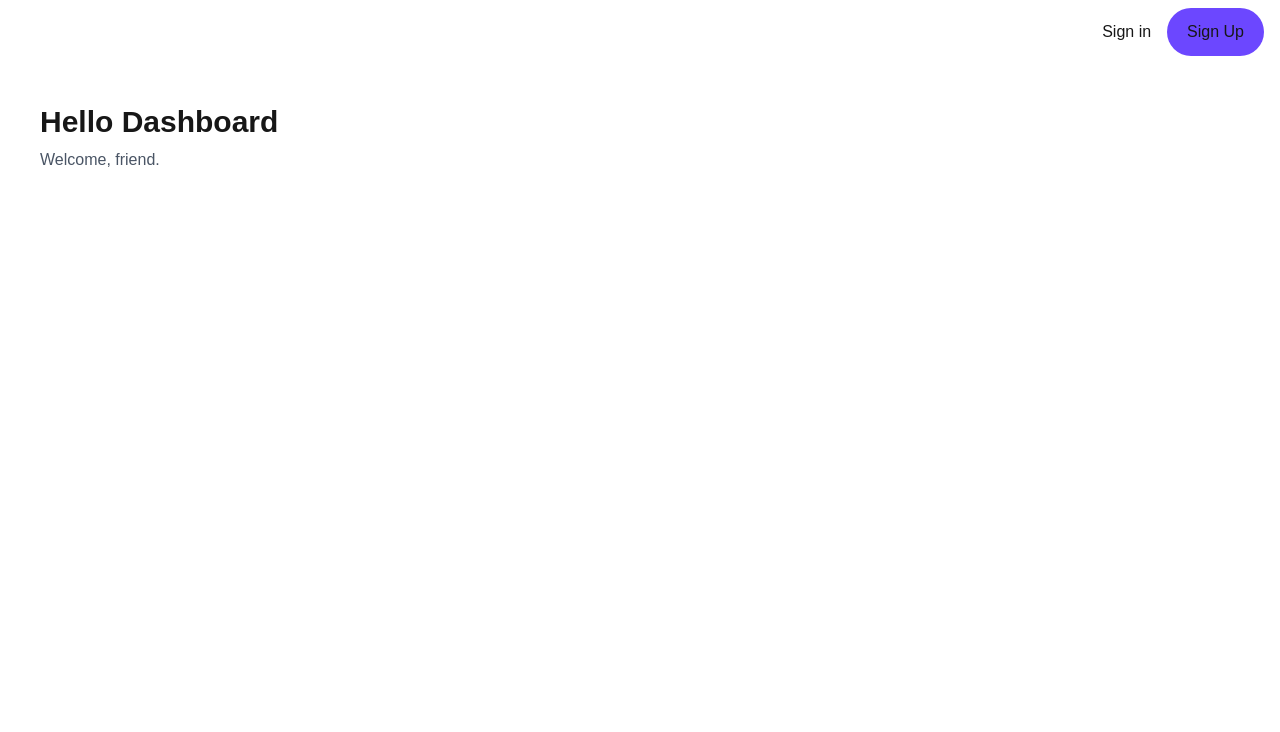
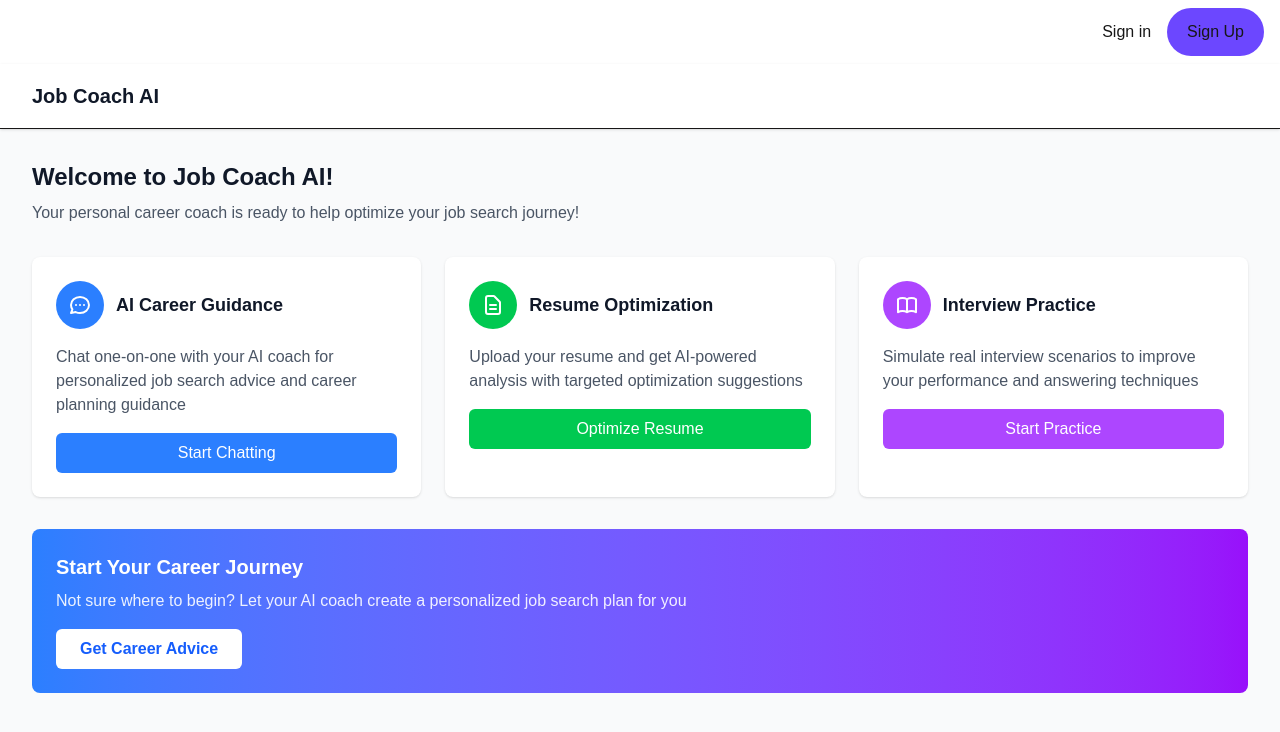
Before and after one commit to ivytas0905/AI-job-coach, a Next.js app in the folder web/: page /dashboard in a window 1280 px wide. Shown: the top 732 px of the page. Built offline with nearby package versions, Linux system fonts and the light colour scheme; no server answers.

Commit message:
complete the dashboard page
basic functions

```diff
--- a/web/src/app/dashboard/page.tsx
+++ b/web/src/app/dashboard/page.tsx
@@ -1,12 +1,117 @@
 import React from 'react'
 import { currentUser } from "@clerk/nextjs/server"
 
-export default async function Dashboard() {
-  const user = await currentUser()
+import { UserButton } from "@clerk/nextjs";
+
+export default function Dashboard() {
   return (
-    <main className="p-10">
-      <h1 className="text-3xl font-bold">Hello Dashboard</h1>
-      <p className="mt-2 text-gray-600">Welcome, {user?.firstName || "friend"}.</p>
-    </main>
-  )
+    <div className="min-h-screen bg-gray-50">
+      {/* 顶部导航 */}
+      <nav className="bg-white shadow-sm border-b">
+        <div className="max-w-7xl mx-auto px-4 sm:px-6 lg:px-8">
+          <div className="flex justify-between items-center h-16">
+            <div className="flex items-center">
+              <h1 className="text-xl font-bold text-gray-900">Job Coach AI</h1>
+            </div>
+            <div className="flex items-center space-x-4">
+              <UserButton afterSignOutUrl="/" />
+            </div>
+          </div>
+        </div>
+      </nav>
+
+      {/* 主要内容 */}
+      <main className="max-w-7xl mx-auto py-8 px-4 sm:px-6 lg:px-8">
+        {/* Welcome Section */}
+        <div className="mb-8">
+          <h2 className="text-2xl font-bold text-gray-900 mb-2">
+            Welcome to Job Coach AI!
+          </h2>
+          <p className="text-gray-600">
+            Your personal career coach is ready to help optimize your job search journey!
+          </p>
+        </div>
+
+        {/* Feature Cards */}
+        <div className="grid grid-cols-1 md:grid-cols-2 lg:grid-cols-3 gap-6 mb-8">
+          {/* AI Chat Card */}
+          <div className="bg-white rounded-lg shadow p-6 hover:shadow-md transition-shadow">
+            <div className="flex items-center mb-4">
+              <div className="bg-blue-500 p-3 rounded-full">
+                <svg className="w-6 h-6 text-white" fill="none" stroke="currentColor" viewBox="0 0 24 24">
+                  <path strokeLinecap="round" strokeLinejoin="round" strokeWidth={2} d="M8 12h.01M12 12h.01M16 12h.01M21 12c0 4.418-4.03 8-9 8a9.863 9.863 0 01-4.255-.949L3 20l1.395-3.72C3.512 15.042 3 13.574 3 12c0-4.418 4.03-8 9-8s9 3.582 9 8z" />
+                </svg>
+              </div>
+              <h3 className="ml-3 text-lg font-semibold text-gray-900">AI Career Guidance</h3>
+            </div>
+            <p className="text-gray-600 mb-4">
+              Chat one-on-one with your AI coach for personalized job search advice and career planning guidance
+            </p>
+            <button
+              onClick={() => window.location.href = '/chat'}
+              className="w-full bg-blue-500 text-white py-2 px-4 rounded-md hover:bg-blue-600 transition-colors"
+            >
+              Start Chatting
+            </button>
+          </div>
+
+          {/* Resume Optimization Card */}
+          <div className="bg-white rounded-lg shadow p-6 hover:shadow-md transition-shadow">
+            <div className="flex items-center mb-4">
+              <div className="bg-green-500 p-3 rounded-full">
+                <svg className="w-6 h-6 text-white" fill="none" stroke="currentColor" viewBox="0 0 24 24">
+                  <path strokeLinecap="round" strokeLinejoin="round" strokeWidth={2} d="M9 12h6m-6 4h6m2 5H7a2 2 0 01-2-2V5a2 2 0 012-2h5.586a1 1 0 01.707.293l5.414 5.414a1 1 0 01.293.707V19a2 2 0 01-2 2z" />
+                </svg>
+              </div>
+              <h3 className="ml-3 text-lg font-semibold text-gray-900">Resume Optimization</h3>
+            </div>
+            <p className="text-gray-600 mb-4">
+              Upload your resume and get AI-powered analysis with targeted optimization suggestions
+            </p>
+            <button
+              onClick={() => window.location.href = '/resume'}
+              className="w-full bg-green-500 text-white py-2 px-4 rounded-md hover:bg-green-600 transition-colors"
+            >
+              Optimize Resume
+            </button>
+          </div>
+
+          {/* Interview Preparation Card */}
+          <div className="bg-white rounded-lg shadow p-6 hover:shadow-md transition-shadow">
+            <div className="flex items-center mb-4">
+              <div className="bg-purple-500 p-3 rounded-full">
+                <svg className="w-6 h-6 text-white" fill="none" stroke="currentColor" viewBox="0 0 24 24">
+                  <path strokeLinecap="round" strokeLinejoin="round" strokeWidth={2} d="M12 6.253v13m0-13C10.832 5.477 9.246 5 7.5 5S4.168 5.477 3 6.253v13C4.168 18.477 5.754 18 7.5 18s3.332.477 4.5 1.253m0-13C13.168 5.477 14.754 5 16.5 5c1.746 0 3.332.477 4.5 1.253v13C19.832 18.477 18.246 18 16.5 18c-1.746 0-3.332.477-4.5 1.253" />
+                </svg>
+              </div>
+              <h3 className="ml-3 text-lg font-semibold text-gray-900">Interview Practice</h3>
+            </div>
+            <p className="text-gray-600 mb-4">
+              Simulate real interview scenarios to improve your performance and answering techniques
+            </p>
+            <button
+              onClick={() => window.location.href = '/interview'}
+              className="w-full bg-purple-500 text-white py-2 px-4 rounded-md hover:bg-purple-600 transition-colors"
+            >
+              Start Practice
+            </button>
+          </div>
+        </div>
+
+        {/* Quick Action Section */}
+        <div className="bg-gradient-to-r from-blue-500 to-purple-600 rounded-lg p-6 text-white">
+          <h3 className="text-xl font-bold mb-2">Start Your Career Journey</h3>
+          <p className="mb-4 opacity-90">
+            Not sure where to begin? Let your AI coach create a personalized job search plan for you
+          </p>
+          <button
+            onClick={() => window.location.href = '/chat'}
+            className="bg-white text-blue-600 font-semibold py-2 px-6 rounded-md hover:bg-gray-100 transition-colors"
+          >
+            Get Career Advice
+          </button>
+        </div>
+      </main>
+    </div>
+  );
 }
```
